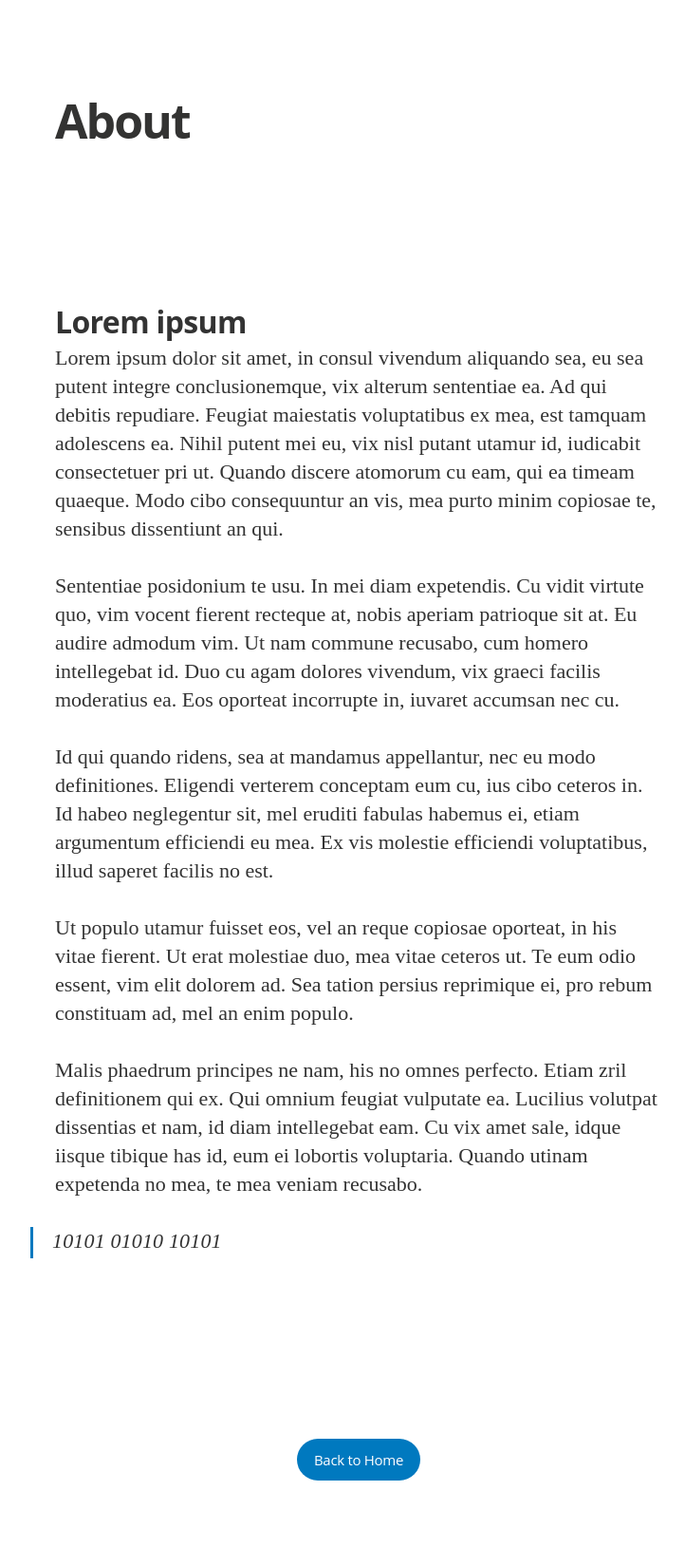
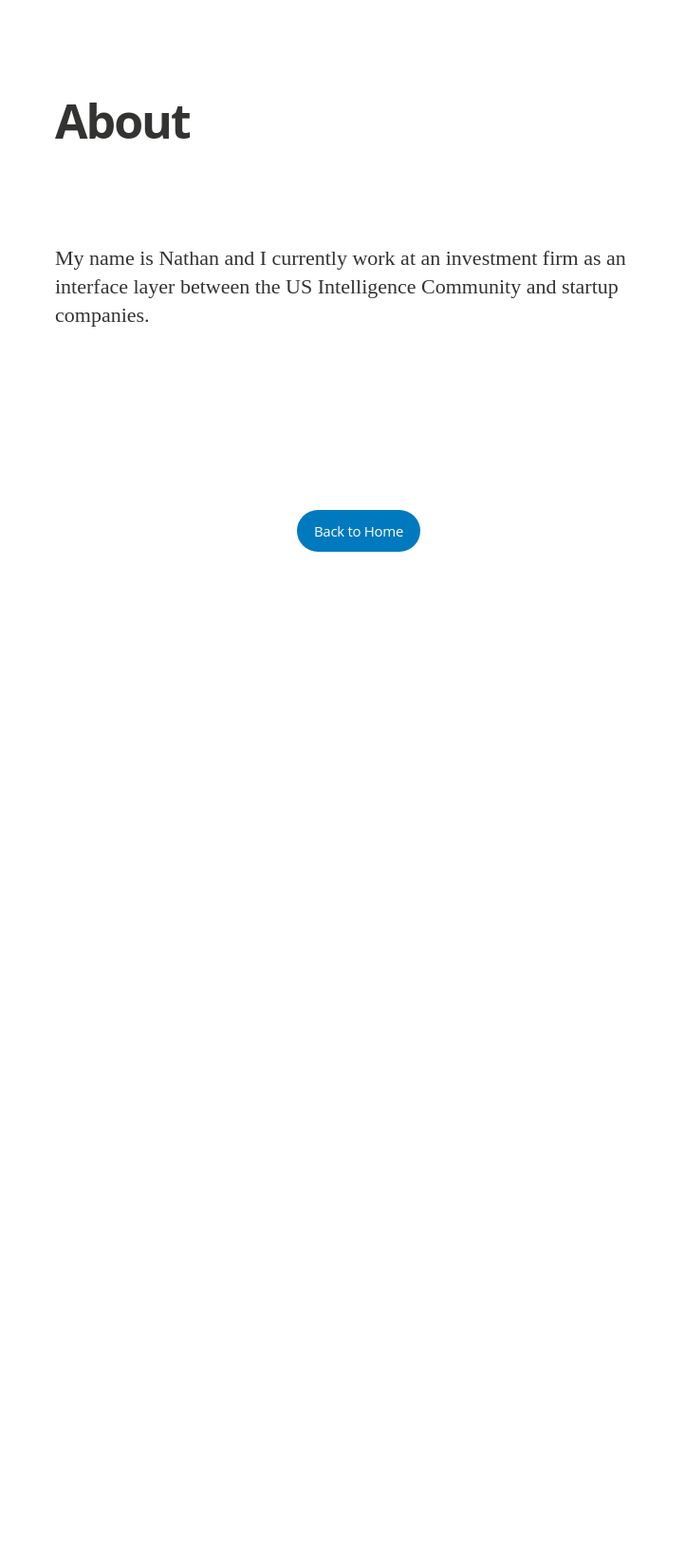
Before and after one commit to nathankrishnan/nathankrishnan.github.io, a Jekyll site: the page built from about.md, in a window 1280 px wide. Shown: the whole page at 95% size, without its empty margins (262-984 px from the left). Built offline with Jekyll 4.4.1, drawn with Linux system fonts in a browser that asks for light colours; nearby versions of some CDN libraries; some web fonts are replaced; after the commit the page ends 900 px from its top, so only the background shows below that.

Commit message:
first update

```diff
--- a/about.md
+++ b/about.md
@@ -4,17 +4,4 @@ title: About
 permalink: /about/
 ---
 
-# Lorem ipsum
-Lorem ipsum dolor sit amet, in consul vivendum aliquando sea, eu sea putent integre conclusionemque, vix alterum sententiae ea. Ad qui debitis repudiare. Feugiat maiestatis voluptatibus ex mea, est tamquam adolescens ea. Nihil putent mei eu, vix nisl putant utamur id, iudicabit consectetuer pri ut. Quando discere atomorum cu eam, qui ea timeam quaeque. Modo cibo consequuntur an vis, mea purto minim copiosae te, sensibus dissentiunt an qui.
-
-Sententiae posidonium te usu. In mei diam expetendis. Cu vidit virtute quo, vim vocent fierent recteque at, nobis aperiam patrioque sit at. Eu audire admodum vim. Ut nam commune recusabo, cum homero intellegebat id. Duo cu agam dolores vivendum, vix graeci facilis moderatius ea. Eos oporteat incorrupte in, iuvaret accumsan nec cu.
-
-Id qui quando ridens, sea at mandamus appellantur, nec eu modo definitiones. Eligendi verterem conceptam eum cu, ius cibo ceteros in. Id habeo neglegentur sit, mel eruditi fabulas habemus ei, etiam argumentum efficiendi eu mea. Ex vis molestie efficiendi voluptatibus, illud saperet facilis no est.
-
-Ut populo utamur fuisset eos, vel an reque copiosae oporteat, in his vitae fierent. Ut erat molestiae duo, mea vitae ceteros ut. Te eum odio essent, vim elit dolorem ad. Sea tation persius reprimique ei, pro rebum constituam ad, mel an enim populo.
-
-Malis phaedrum principes ne nam, his no omnes perfecto. Etiam zril definitionem qui ex. Qui omnium feugiat vulputate ea. Lucilius volutpat dissentias et nam, id diam intellegebat eam. Cu vix amet sale, idque iisque tibique has id, eum ei lobortis voluptaria. Quando utinam expetenda no mea, te mea veniam recusabo.
-
-> 10101
-> 01010
-> 10101
+My name is Nathan and I currently work at an investment firm as an interface layer between the US Intelligence Community and startup companies.
```
